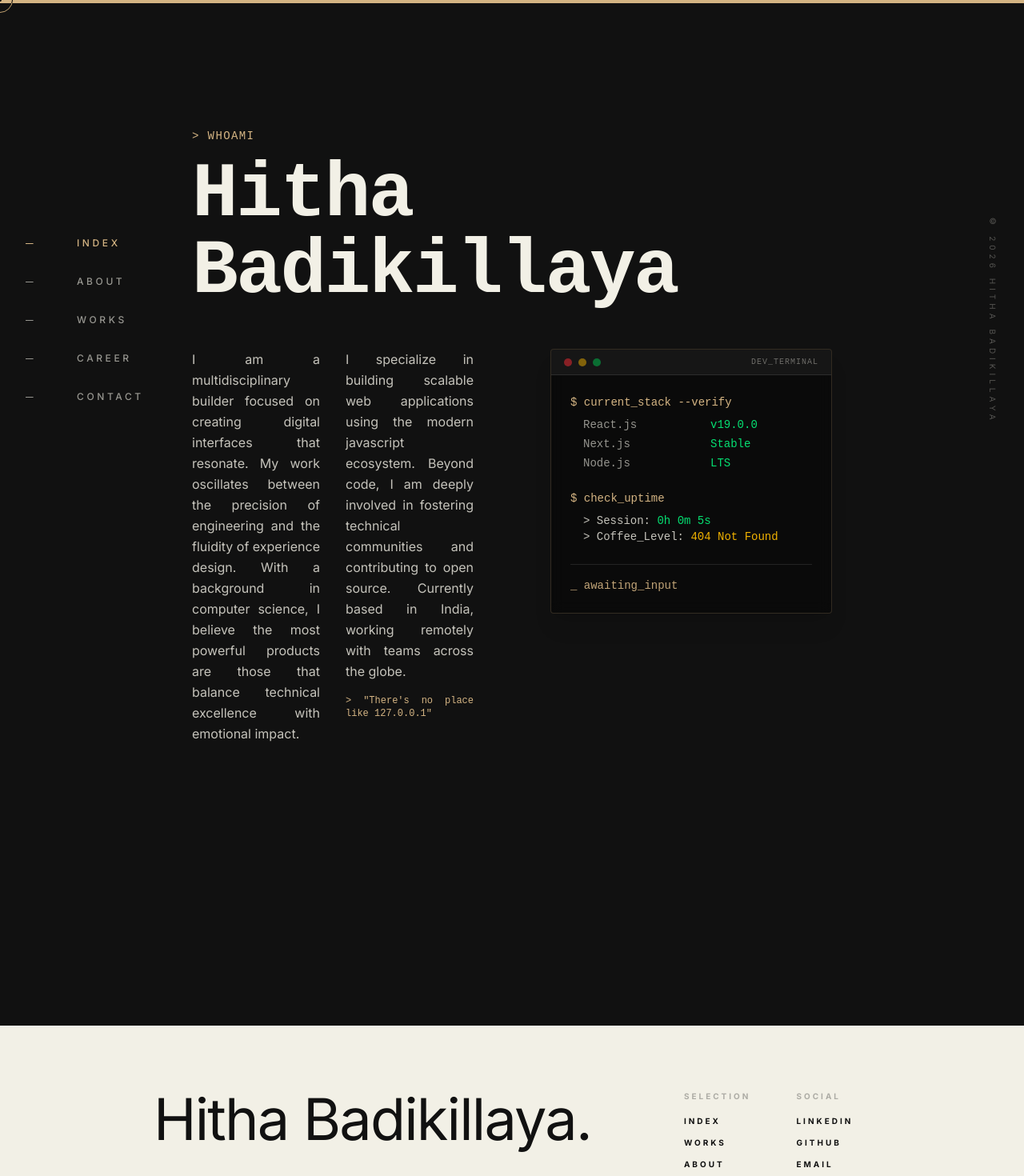
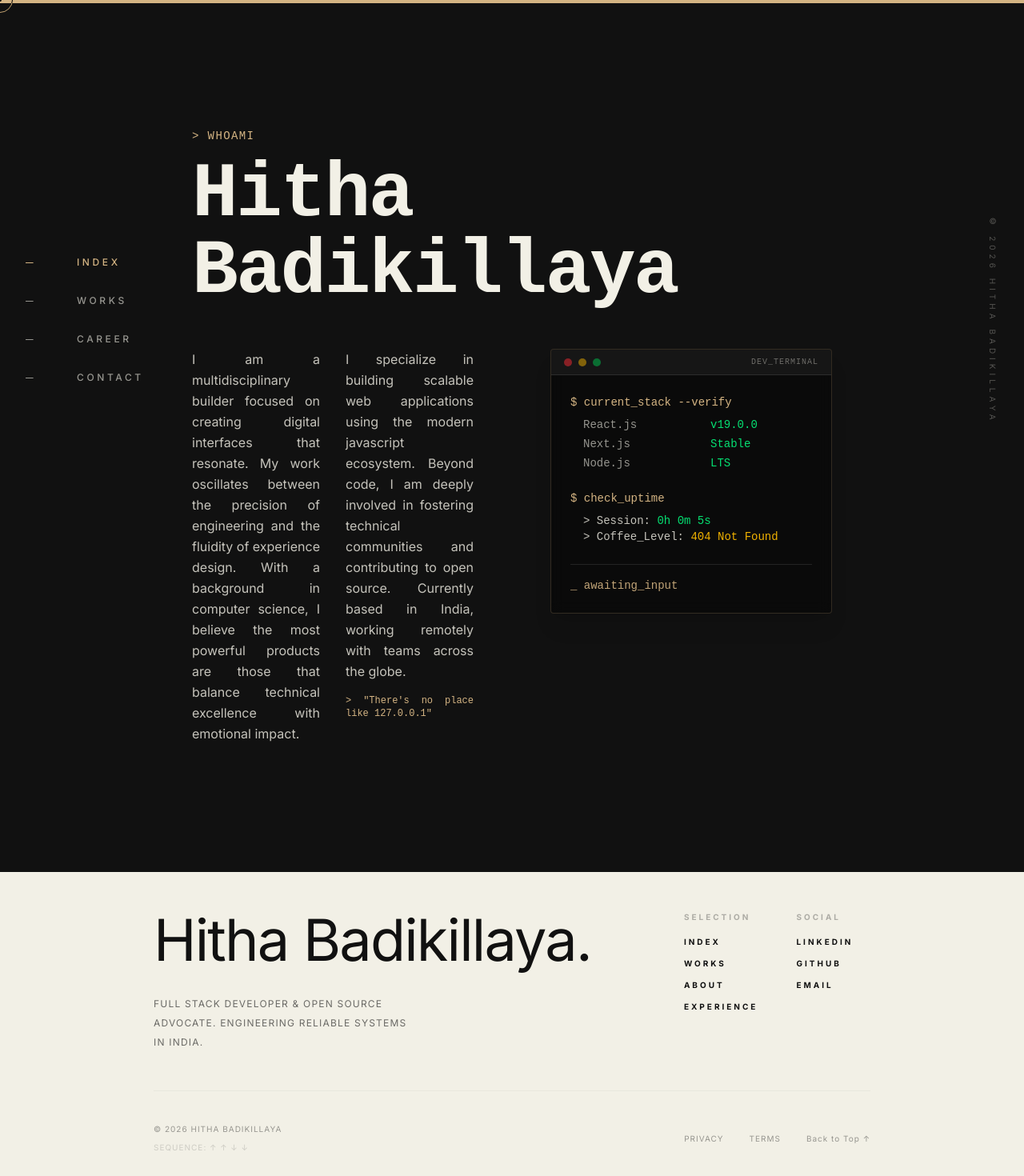
Before and after one commit to HithaBadikillaya/Portfolio, a React (Vite) app: page / in a window 1280 px wide. Shown: the top 1470 px of the page at 80% size. Built offline with nearby package versions, Linux system fonts and the light colour scheme; a web font is replaced by a local one.

Commit message:
fix: footer and layout issues

```diff
--- a/src/components/Footer.jsx
+++ b/src/components/Footer.jsx
@@ -8,7 +8,7 @@ import { motion } from 'framer-motion';
  */
 export const Footer = () => {
   return (
-    <footer className="mt-40 border-t border-primary/10 py-20 px-6 md:px-12 lg:px-48 bg-primary text-paper">
+    <footer id="site-footer" className="mt-12 border-t border-primary/10 py-12 px-6 md:px-12 lg:px-48 bg-primary text-paper">
       <div className="flex flex-col lg:flex-row justify-between items-start gap-12 lg:gap-20">
         <div className="space-y-8">
           <h2 className="text-5xl md:text-7xl font-sans text-bg-secondary tracking-tight">Hitha Badikillaya.</h2>
@@ -39,7 +39,7 @@ export const Footer = () => {
         </div>
       </div>
 
-      <div className="mt-20 md:mt-32 flex flex-col md:flex-row justify-between items-center gap-8 border-t border-paper/10 pt-12 text-[10px] uppercase tracking-widest opacity-40 text-center md:text-left">
+      <div className="mt-8 md:mt-12 flex flex-col md:flex-row justify-between items-center gap-6 border-t border-paper/10 pt-10 text-[10px] uppercase tracking-widest opacity-40 text-center md:text-left">
         <div className="flex flex-col items-center md:items-start gap-2">
           <p>© 2026 Hitha Badikillaya</p>
           <p className="opacity-40 hover:opacity-100 transition-opacity cursor-help hidden md:block">Sequence: ↑ ↑ ↓ ↓</p>
--- a/src/components/Layout.jsx
+++ b/src/components/Layout.jsx
@@ -137,7 +137,7 @@ export const Layout = ({ children }) => {
                 initial={{ opacity: 0, y: 10 }}
                 animate={{ opacity: 1, y: 0 }}
                 transition={{ duration: 0.5 }}
-                className={pathname === '/vault' ? '' : 'relative pt-24 pb-32 px-6 md:px-12 lg:px-48'}
+                className={pathname === '/vault' ? '' : 'relative pt-24 pb-12 px-6 md:px-12 lg:px-48'}
             >
                 {children}
             </motion.main>
--- a/src/components/Navigation.jsx
+++ b/src/components/Navigation.jsx
@@ -1,29 +1,59 @@
-import React from 'react';
+import { useEffect, useRef } from 'react';
 import { NavLink } from 'react-router-dom';
 import { motion } from 'framer-motion';
 
-/**
- * Navigation Component (Magazine Style)
- *
- * Why: Vertical navigation often feels more "editorial" and breaks the standard web layout.
- */
 export const Navigation = () => {
+    const navRef = useRef(null);
     const links = [
         { path: '/', label: 'Index' },
-        { path: '/about', label: 'About' },
         { path: '/projects', label: 'Works' },
         { path: '/experience', label: 'Career' },
         { path: '/contact', label: 'Contact' },
     ];
 
+    useEffect(() => {
+        const nav = navRef.current;
+        if (!nav) return;
+
+        const handleScroll = () => {
+            const mainContent = document.getElementById('main-content');
+            if (!mainContent) return;
+
+            const mainRect = mainContent.getBoundingClientRect();
+            const navHeight = nav.offsetHeight;
+            const viewportHeight = window.innerHeight;
+
+            if (mainRect.bottom <= viewportHeight / 2) {
+                nav.style.position = 'absolute';
+                nav.style.top = `${mainContent.offsetHeight - navHeight - viewportHeight / 2}px`;
+            } else {
+                nav.style.position = 'fixed';
+                nav.style.top = '50%';
+                nav.style.transform = 'translateY(-50%)';
+            }
+        };
+
+        window.addEventListener('scroll', handleScroll, { passive: true });
+        window.addEventListener('resize', handleScroll);
+        handleScroll();
+
+        return () => {
+            window.removeEventListener('scroll', handleScroll);
+            window.removeEventListener('resize', handleScroll);
+        };
+    }, []);
+
     return (
-        <nav className="fixed left-8 top-1/2 -translate-y-1/2 z-50 hidden lg:flex flex-col gap-8">
+        <motion.nav
+            ref={navRef}
+            className="fixed left-8 top-1/2 -translate-y-1/2 z-50 hidden lg:flex flex-col gap-8"
+        >
             {links.map((link, index) => (
                 <NavLink
                     key={link.path}
                     to={link.path}
                     className={({ isActive }) =>
-                        `group relative flex items-center gap-4 text-xs font-medium uppercase tracking-[0.3em] transition-all duration-300 ${isActive ? 'text-secondary' : 'text-primary/60 hover:text-primary'}`
+                        `group relative flex items-center gap-4 text-xs font-medium uppercase tracking-[0.3em] transition-colors duration-500 ${isActive ? 'text-secondary' : 'text-primary/60 hover:text-primary'}`
                     }
                 >
                     <motion.span
@@ -37,18 +67,24 @@ export const Navigation = () => {
                     </span>
                 </NavLink>
             ))}
-        </nav>
+        </motion.nav>
     );
 };
 
 export const MobileNav = () => {
-    // Simple mobile nav implementation
     return (
         <nav className="fixed bottom-8 left-1/2 -translate-x-1/2 lg:hidden bg-paper/80 backdrop-blur-md border border-secondary/20 px-6 py-4 rounded-full z-50 flex gap-6">
-            <NavLink to="/" className={({ isActive }) => `text-[10px] uppercase tracking-widest font-bold ${isActive ? 'text-secondary' : 'text-primary'}`}>Inx.</NavLink>
-            <NavLink to="/projects" className={({ isActive }) => `text-[10px] uppercase tracking-widest font-bold ${isActive ? 'text-secondary' : 'text-primary'}`}>Wrk.</NavLink>
-            <NavLink to="/experience" className={({ isActive }) => `text-[10px] uppercase tracking-widest font-bold ${isActive ? 'text-secondary' : 'text-primary'}`}>Exp.</NavLink>
-            <NavLink to="/contact" className={({ isActive }) => `text-[10px] uppercase tracking-widest font-bold ${isActive ? 'text-secondary' : 'text-primary'}`}>Con.</NavLink>
+            {['/', '/projects', '/experience', '/contact'].map((path, index) => (
+                <NavLink
+                    key={path}
+                    to={path}
+                    className={({ isActive }) =>
+                        `text-[10px] uppercase tracking-widest font-bold ${isActive ? 'text-secondary' : 'text-primary'}`
+                    }
+                >
+                    {['Inx.', 'Wrk.', 'Exp.', 'Con.'][index]}
+                </NavLink>
+            ))}
         </nav>
-    )
-}
+    );
+};
```
